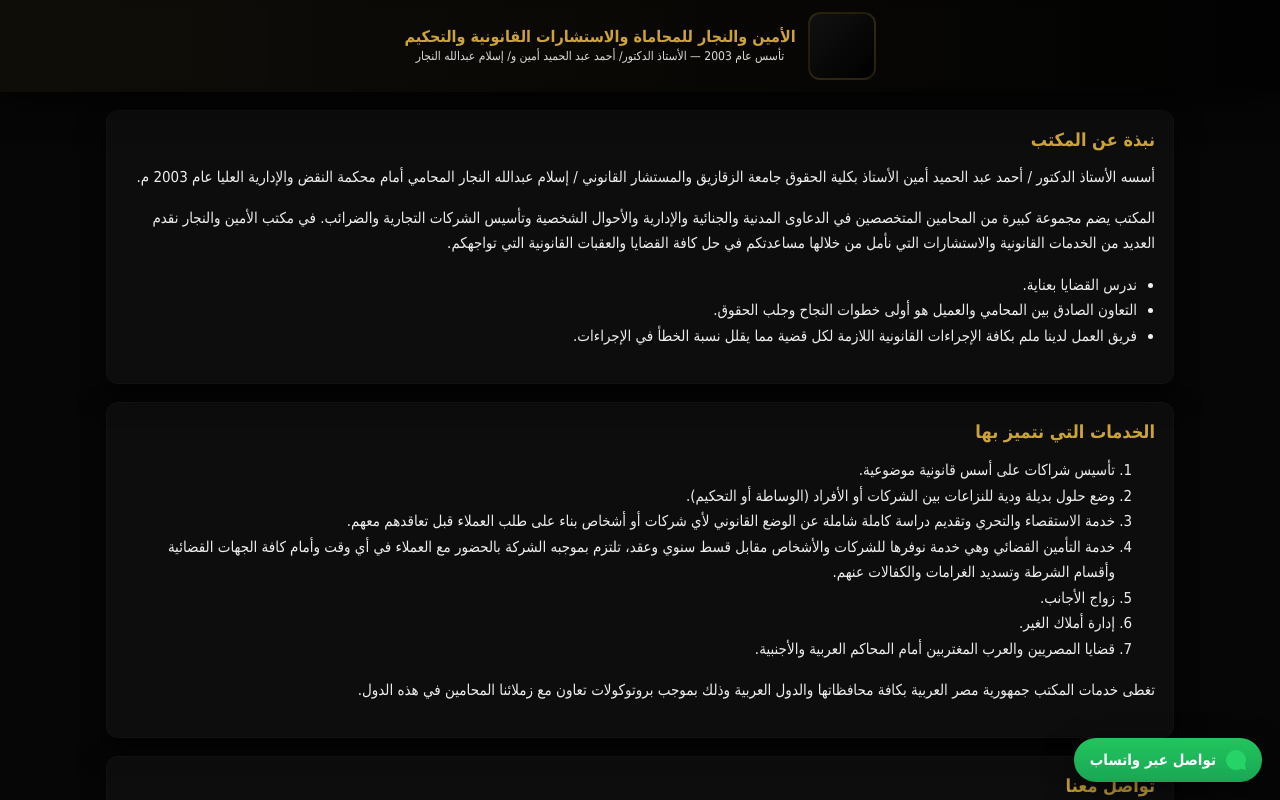
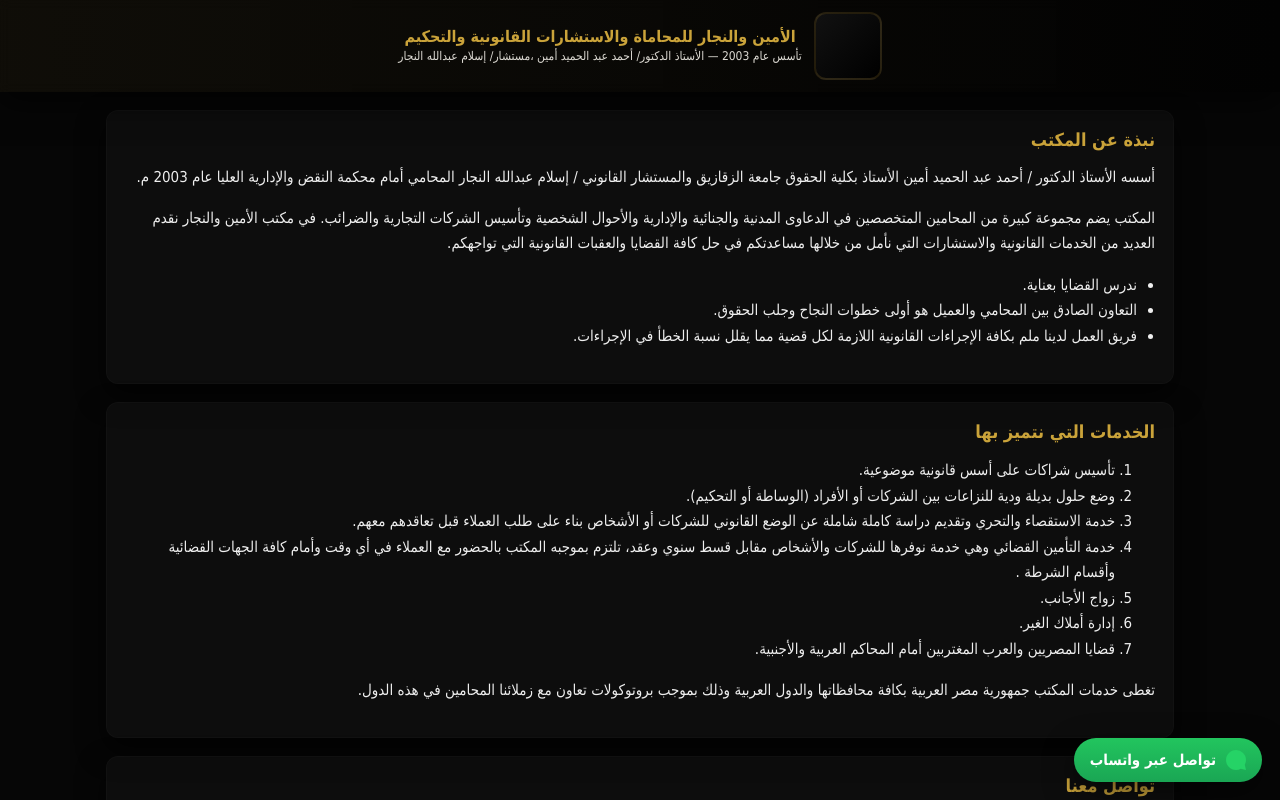
Before and after one commit to mai253/alameen-and-alnajjar, a plain HTML site: page index.html in a window 1280 px wide. Shown: the top 800 px of the page. Drawn offline with Linux system fonts and the light colour scheme.

Commit message:
Update index.html

```diff
--- a/index.html
+++ b/index.html
@@ -71,7 +71,7 @@
       </div>
       <div>
         <div class="title">الأمين والنجار للمحاماة والاستشارات القانونية والتحكيم</div>
-        <div class="subtitle">تأسس عام 2003 — الأستاذ الدكتور/ أحمد عبد الحميد أمين و/ إسلام عبدالله النجار</div>
+        <div class="subtitle">تأسس عام 2003 — الأستاذ الدكتور/ أحمد عبد الحميد أمين ،مستشار/ إسلام عبدالله النجار</div>
       </div>
     </div>
   </div>
@@ -98,8 +98,8 @@
       <ol>
         <li>تأسيس شراكات على أسس قانونية موضوعية.</li>
         <li>وضع حلول بديلة ودية للنزاعات بين الشركات أو الأفراد (الوساطة أو التحكيم).</li>
-        <li>خدمة الاستقصاء والتحري وتقديم دراسة كاملة شاملة عن الوضع القانوني لأي شركات أو أشخاص بناء على طلب العملاء قبل تعاقدهم معهم.</li>
-        <li>خدمة التأمين القضائي وهي خدمة نوفرها للشركات والأشخاص مقابل قسط سنوي وعقد، تلتزم بموجبه الشركة بالحضور مع العملاء في أي وقت وأمام كافة الجهات القضائية وأقسام الشرطة وتسديد الغرامات والكفالات عنهم.</li>
+        <li>خدمة الاستقصاء والتحري وتقديم دراسة كاملة شاملة عن الوضع القانوني للشركات أو الأشخاص بناء على طلب العملاء قبل تعاقدهم معهم.</li>
+        <li>خدمة التأمين القضائي وهي خدمة نوفرها للشركات والأشخاص مقابل قسط سنوي وعقد، تلتزم بموجبه المكتب بالحضور مع العملاء في أي وقت وأمام كافة الجهات القضائية وأقسام الشرطة  .</li>
         <li>زواج الأجانب.</li>
         <li>إدارة أملاك الغير.</li>
         <li>قضايا المصريين والعرب المغتربين أمام المحاكم العربية والأجنبية.</li>
@@ -129,7 +129,7 @@
     </section>
   </main>
 
-  <a class="whatsapp" href="https://wa.me/201002805632" target="_blank" rel="noopener">
+  <a class="whatsapp" href="https://wa.me/201288120046" target="_blank" rel="noopener">
     <svg viewBox="0 0 24 24" fill="none" xmlns="http://www.w3.org/2000/svg" aria-hidden="true"><path d="M20.52 3.48A11.9 11.9 0 0012 0C5.373 0 .03 5.343.03 12S5.373 24 12 24c2.02 0 3.98-.5 5.72-1.44L24 24l-1.46-6.28A11.9 11.9 0 0024 12c0-1.83-.34-3.58-1.04-5.22z" fill="#25D366"/></svg>
     تواصل عبر واتساب
   </a>
```
